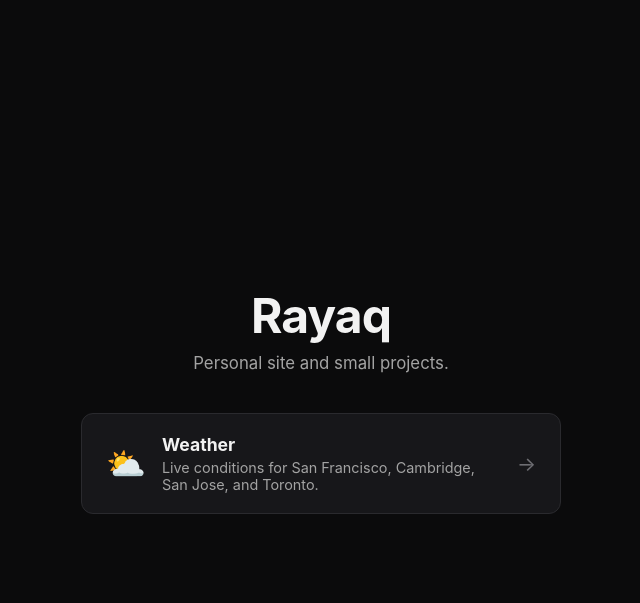
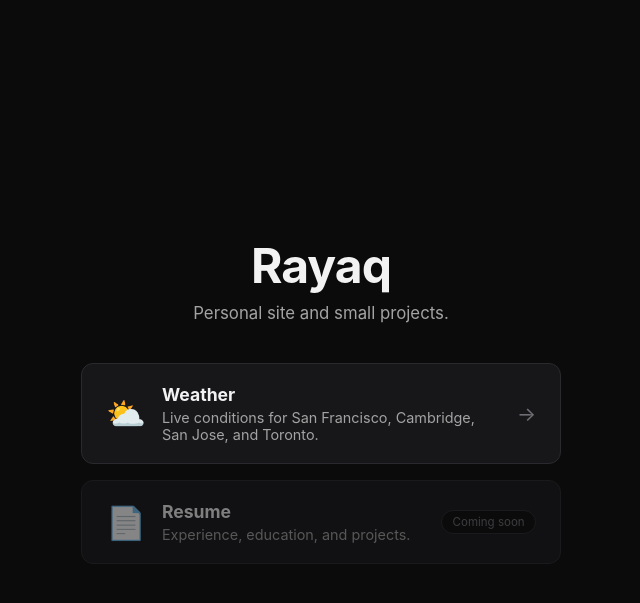
Before and after one commit to rayaq-siddiqui/rayaq-website, a Flask app: page / in a window 1280 px wide. Shown: the top 603 px of the page, without its empty margins (319-959 px from the left). Run offline with Flask 3, Linux system fonts and the light colour scheme.

Commit message:
Add company/project links from resume LaTeX; add disabled resume card to homepage

```diff
--- a/backend/resume_data.py
+++ b/backend/resume_data.py
@@ -27,12 +27,14 @@ EDUCATION = {
 EXPERIENCES = [
     {
         "company": "Google",
+        "url": "https://about.google/",
         "location": "Sunnyvale, CA",
         "role": "Software Engineer",
         "stack": "C++, Rust, TypeScript, VCS, Concurrency, Microservices, Software Design & Architecture",
         "dates": "Jul. 2025 – Present",
         "bullets": [
-            "Working on JJ – a modern version control system to accelerate developer productivity for Google worldwide",
+            'Working on <a href="https://github.com/jj-vcs/jj" target="_blank" rel="noopener">JJ</a> – a modern '
+            "version control system to accelerate developer productivity for Google worldwide",
             "Scaling distributed systems and enhancing APIs for JJ's version control operations in C++. Using concurrent operations, load balancers, various caching mechanisms, and rate limiting to deal with scale of requests",
             "Contributing to JJ's open source project and internal CLI in Rust. Writing comprehensive tests to ensure reliability",
             "Developing design documents and plans for new features to interact with various Google internal tooling",
@@ -42,6 +44,7 @@ EXPERIENCES = [
     },
     {
         "company": "Google",
+        "url": "https://about.google/",
         "location": "Toronto, ON",
         "role": "Software Engineer",
         "stack": "Go, GCP, Concurrency, Distributed Computing, Databases, API, Microservices",
@@ -55,6 +58,7 @@ EXPERIENCES = [
     },
     {
         "company": "d-Matrix",
+        "url": "https://www.d-matrix.ai/",
         "location": "Toronto, ON",
         "role": "Machine Learning Compiler Engineer",
         "stack": "C++, PyTorch, LLVM, MLIR, Convolution",
@@ -69,6 +73,7 @@ EXPERIENCES = [
     },
     {
         "company": "IBM",
+        "url": "https://www.ibm.com",
         "location": "Toronto, ON",
         "role": "Machine Learning Engineer",
         "stack": "Python, C++, PyTorch, CV, AWS SageMaker",
@@ -82,6 +87,7 @@ EXPERIENCES = [
     },
     {
         "company": "BlackBerry Limited",
+        "url": "https://www.blackberry.com",
         "location": "Waterloo, ON",
         "role": "Machine Learning Engineer",
         "stack": "Python, TensorFlow, NLP, NoSQL, Docker, AWS S3, EC2",
@@ -89,12 +95,15 @@ EXPERIENCES = [
         "bullets": [
             "Developed a log anomaly detection platform combining NLP, data pipelines, and Elasticsearch using Python",
             "Implemented NLP model and improved model accuracy from 60% to 91% and F1-score from 0.30 to 0.87",
-            "Productionized two anomaly detection models (Autoencoder + Isolation Forest AND Transformer architecture based on Google's paper) and retraining pipeline using TensorFlow, Docker, AWS S3, SageMaker & EC2",
+            "Productionized two anomaly detection models (Autoencoder + Isolation Forest AND Transformer "
+            'architecture based on <a href="https://arxiv.org/abs/1706.03762" target="_blank" rel="noopener">'
+            "Google's paper</a>) and retraining pipeline using TensorFlow, Docker, AWS S3, SageMaker & EC2",
         ],
         "icon": {"type": "img", "src": "https://cdn.simpleicons.org/blackberry/ffffff", "bg": "#000000"},
     },
     {
         "company": "RBC",
+        "url": "https://www.rbc.com/about-rbc.html",
         "location": "Toronto, ON",
         "role": "Software Engineer",
         "stack": "Python, Django, SQL, Exchangelib",
@@ -130,8 +139,12 @@ PROJECTS = [
         "name": "CloudMesh, Decentralized ML Platform (FYDP)",
         "stack": "Python, C++, Distributed ML, Networking",
         "bullets": [
-            "Leading extensive research into advanced distributed ML algorithms (data parallelism, federated learning)",
-            "Implementing a P2P architecture to enable the connection of devices across large-scale distributed networks",
+            "Leading extensive research into "
+            '<a href="https://github.com/DCP-CloudMesh/DistributedML" target="_blank" rel="noopener">'
+            "advanced distributed ML algorithms</a> (data parallelism, federated learning)",
+            "Implementing a "
+            '<a href="https://github.com/DCP-CloudMesh/PeerToPeer" target="_blank" rel="noopener">'
+            "P2P architecture</a> to enable the connection of devices across large-scale distributed networks",
         ],
     },
 ]
--- a/frontend/static/style.css
+++ b/frontend/static/style.css
@@ -154,9 +154,34 @@ h1 {
   transition: border-color 0.15s ease, transform 0.15s ease;
 }
 
+.feature-card + .feature-card {
+  margin-top: 1rem;
+}
+
 .feature-card:hover {
   border-color: #4da3ff;
   transform: translateY(-2px);
+}
+
+.feature-card-disabled {
+  cursor: not-allowed;
+  opacity: 0.5;
+}
+
+.feature-card-disabled:hover {
+  border-color: #2a2a2e;
+  transform: none;
+}
+
+.feature-badge {
+  font-size: 0.72rem;
+  color: #6e6e73;
+  background: #0b0b0c;
+  border: 1px solid #2a2a2e;
+  border-radius: 999px;
+  padding: 0.25rem 0.65rem;
+  white-space: nowrap;
+  flex-shrink: 0;
 }
 
 .feature-icon {
--- a/frontend/templates/home.html
+++ b/frontend/templates/home.html
@@ -19,6 +19,15 @@
       </div>
       <div class="feature-arrow">&rarr;</div>
     </a>
+
+    <div class="feature-card feature-card-disabled" aria-disabled="true">
+      <div class="feature-icon">📄</div>
+      <div class="feature-text">
+        <h2>Resume</h2>
+        <p>Experience, education, and projects.</p>
+      </div>
+      <div class="feature-badge">Coming soon</div>
+    </div>
   </main>
 </body>
 </html>
```
Also changed, not shown: frontend/static/resume.css (+18 -0 lines), frontend/templates/resume.html (+8 -2 lines).
